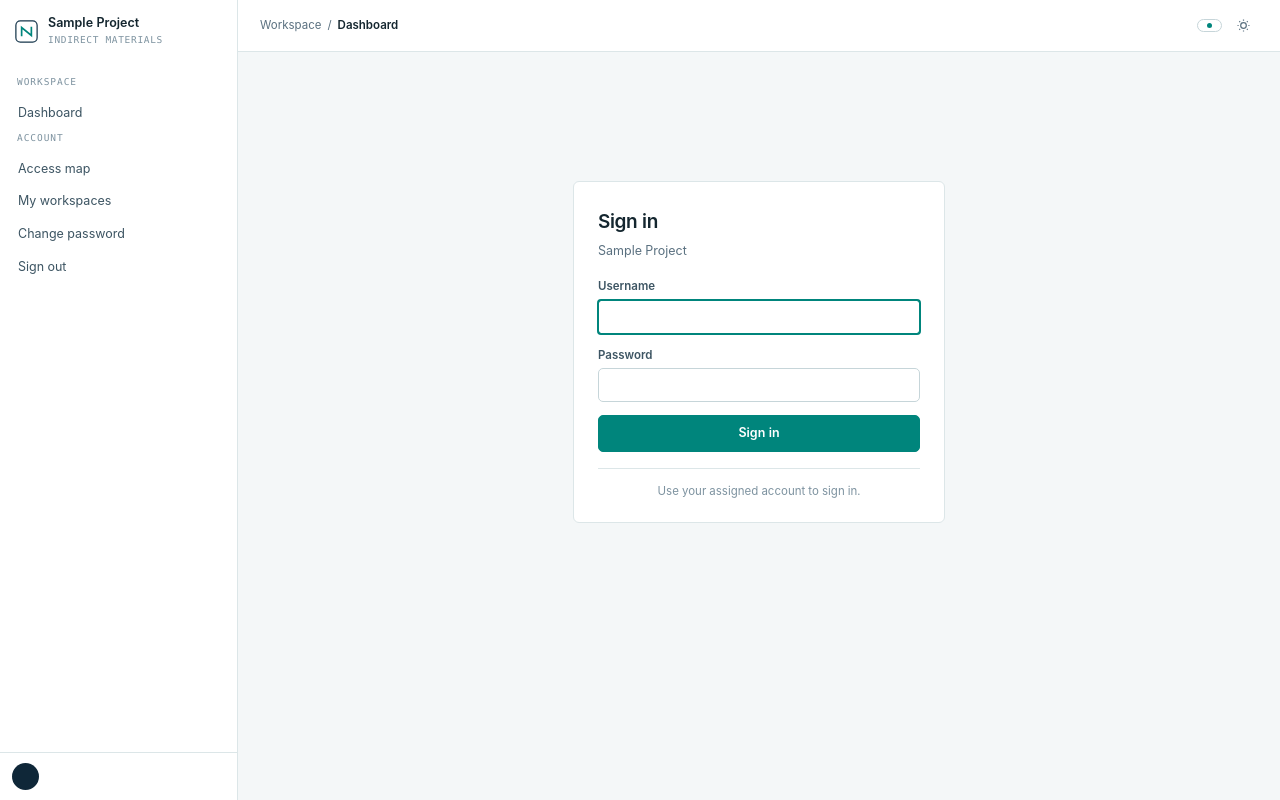
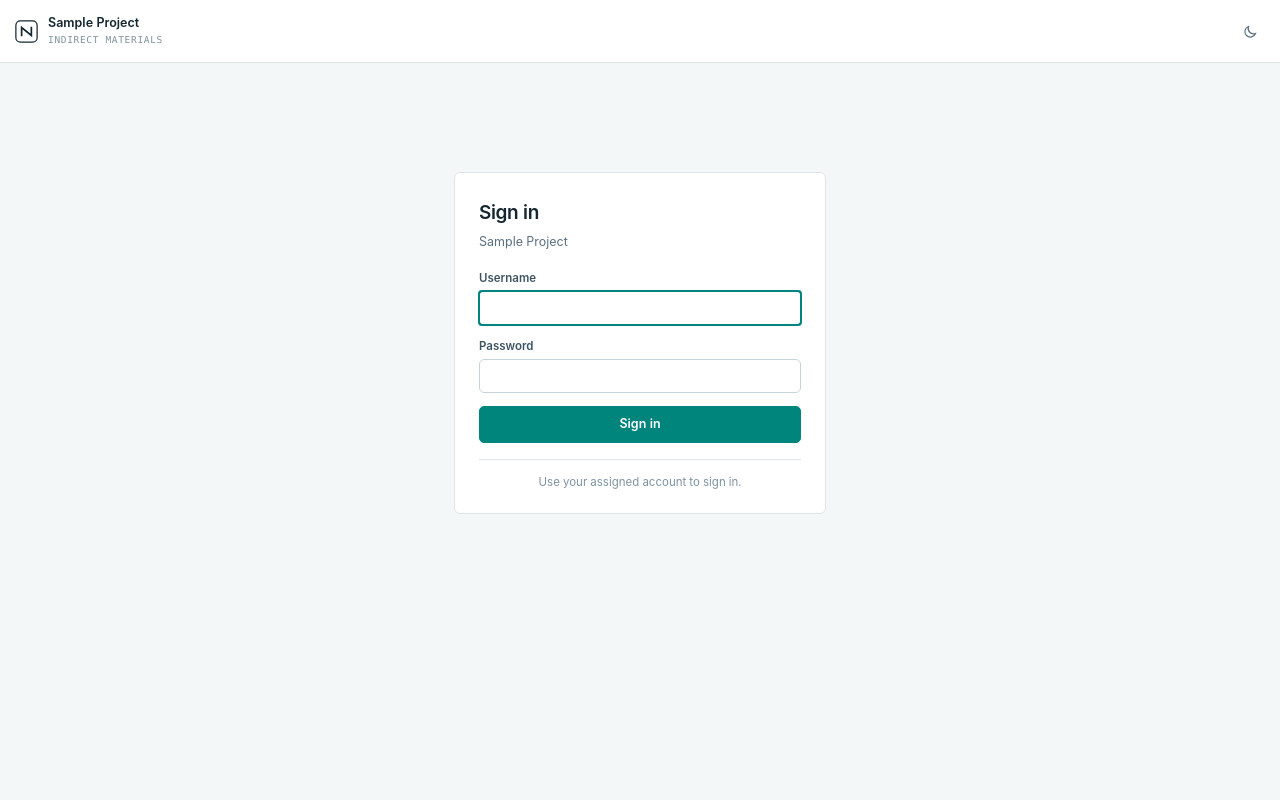
Before and after one commit to aintralph/SAI_PROJECTT, a Django app: page /accounts/login/ in a window 1280 px wide. Run offline with Django 5.2, Linux system fonts and the light colour scheme.

Commit message:
Sign-in page: standalone auth shell, guard sidebar, single theme icon

```diff
--- a/accounts/templates/accounts/login.html
+++ b/accounts/templates/accounts/login.html
@@ -1,35 +1,30 @@
-{% extends "base.html" %}
-
-{% block title %}Sign in | Sample Project{% endblock %}
+{% extends "base_auth.html" %}
 
 {% block content %}
-<div class="auth-wrap">
-  <section class="auth-card">
+<div class="auth-card">
   <h1>Sign in</h1>
   <p class="sub">Sample Project</p>
-    {% if form.errors %}
-      <div class="alert bad" role="alert">
-        <b>Sign in failed.</b>
-        <ul>
+  <form method="post" action="{% url 'login' %}" class="form">
+    {% csrf_token %}
     {% for error in form.non_field_errors %}
-            <li>{{ error }}</li>
+      <div class="err" role="alert">{{ error }}</div>
     {% endfor %}
-          {% for field in form %}
-            {% for error in field.errors %}
-              <li>{{ field.label }}: {{ error }}</li>
+    <div class="field">
+      <label for="{{ form.username.id_for_label }}">Username</label>
+      <input class="input" type="text" name="{{ form.username.html_name }}" id="{{ form.username.id_for_label }}" value="{{ form.username.value|default_if_none:'' }}" autocomplete="username" autocapitalize="none" maxlength="{{ form.username.field.max_length }}" autofocus required{% if form.username.errors %} aria-invalid="true"{% endif %}>
+      {% for error in form.username.errors %}
+        <div class="err">{{ error }}</div>
       {% endfor %}
+    </div>
+    <div class="field">
+      <label for="{{ form.password.id_for_label }}">Password</label>
+      <input class="input" type="password" name="{{ form.password.html_name }}" id="{{ form.password.id_for_label }}" autocomplete="current-password" required{% if form.password.errors %} aria-invalid="true"{% endif %}>
+      {% for error in form.password.errors %}
+        <div class="err">{{ error }}</div>
       {% endfor %}
-        </ul>
     </div>
-    {% endif %}
-    <form method="post" class="form">
-      {% csrf_token %}
-      {% for field in form %}
-        {% include "partials/field.html" with field=field %}
-      {% endfor %}
-      <button class="btn btn-primary btn-block" type="submit">Sign in</button>
+    <button class="btn btn-primary btn-block" type="submit" data-once>Sign in</button>
   </form>
   <div class="auth-foot">Use your assigned account to sign in.</div>
-  </section>
 </div>
 {% endblock %}
--- a/static/css/main.css
+++ b/static/css/main.css
@@ -39,6 +39,7 @@ button{background:none;border:0;cursor:pointer}
 .skip:focus{left:12px;top:12px;z-index:100;background:var(--surface);border:1px solid var(--border-strong);padding:8px 12px;border-radius:5px;font-size:12.5px}
 
 /* === Components === */
+.auth-bar{display:grid;grid-template-columns:23px 1fr auto;align-items:center;gap:10px;background:var(--surface);border-bottom:1px solid var(--border);padding:15px}
 .brand{display:flex;align-items:center;gap:10px;padding:15px}
 .brand .mark-frame{color:var(--navy)}
 .brand .mark-glyph{color:var(--teal)}
@@ -175,6 +176,10 @@ textarea.input{height:auto;padding:8px}
 .input[aria-invalid="true"]{border-color:var(--danger)}
 
 /* === Themes === */
+[data-theme="light"] .theme-moon{display:block}
+[data-theme="light"] .theme-sun{display:none}
+[data-theme="dark"] .theme-moon{display:none}
+[data-theme="dark"] .theme-sun{display:block}
 [data-theme="dark"] .avatar{background:var(--teal);color:#08222A}
 [data-theme="dark"] .btn-primary{color:#04211D}
 [data-theme="dark"] .tile .go{color:var(--teal)}
--- a/static/js/app.js
+++ b/static/js/app.js
@@ -3,6 +3,14 @@
   const root = document.documentElement;
 
   if (themeButton) {
+    const updateThemeLabel = () => {
+      const action = root.dataset.theme === "dark"
+        ? "Switch to light theme"
+        : "Switch to dark theme";
+      themeButton.setAttribute("aria-label", action);
+      themeButton.title = action;
+    };
+
     try {
       const savedTheme = window.localStorage.getItem("sia-theme");
       if (savedTheme === "light" || savedTheme === "dark") {
@@ -11,10 +19,12 @@
     } catch (error) {
       console.error("Unable to read the saved theme preference.", error);
     }
+    updateThemeLabel();
 
     themeButton.addEventListener("click", () => {
       const nextTheme = root.dataset.theme === "dark" ? "light" : "dark";
       root.dataset.theme = nextTheme;
+      updateThemeLabel();
       try {
         window.localStorage.setItem("sia-theme", nextTheme);
       } catch (error) {
--- a/templates/base.html
+++ b/templates/base.html
@@ -12,7 +12,16 @@
 <div class="shell">
   {% include "partials/sidebar.html" %}
   <div class="main">
-    {% include "partials/topbar.html" %}
+    <header class="topbar">
+      {% if crumb_current %}
+        <div class="crumb">
+          <span>{{ crumb_parent|default:"Workspace" }}</span>
+          <span>/</span>
+          <b>{{ crumb_current }}</b>
+        </div>
+      {% endif %}
+      {% include "partials/topbar.html" %}
+    </header>
     {% include "partials/messages.html" %}
     <main class="content" id="main" tabindex="-1">
       {% block content %}{% endblock %}
--- /dev/null
+++ b/templates/base_auth.html
@@ -0,0 +1,30 @@
+{% load static %}
+<!DOCTYPE html>
+<html lang="en" data-theme="light">
+<head>
+  <meta charset="utf-8">
+  <meta name="viewport" content="width=device-width, initial-scale=1">
+  <title>{% block title %}Sign in{% endblock %} · Sample Project</title>
+  <link rel="stylesheet" href="{% static 'css/main.css' %}">
+</head>
+<body>
+<a class="skip" href="#main">Skip to content</a>
+<div class="auth-bar">
+  {% include "partials/mark.svg" %}
+  <div>
+    <div class="brand-name">Sample Project</div>
+    <div class="brand-sub">Indirect materials</div>
+  </div>
+  <button class="theme-btn" id="themeToggle" type="button" title="Switch to dark theme" aria-label="Switch to dark theme">
+    <svg width="15" height="15" viewBox="0 0 16 16" fill="none" stroke="currentColor" stroke-width="1.3" aria-hidden="true">
+      <g class="theme-moon"><path d="M13.3 10.1A5.7 5.7 0 0 1 5.9 2.7 5.8 5.8 0 1 0 13.3 10.1Z"/></g>
+      <g class="theme-sun"><circle cx="8" cy="8" r="3"/><path d="M8 1.6v1.2M8 13.2v1.2M1.6 8h1.2M13.2 8h1.2M3.5 3.5l.9.9M11.6 11.6l.9.9M12.5 3.5l-.9.9M4.4 11.6l-.9.9"/></g>
+    </svg>
+  </button>
+</div>
+<main id="main" tabindex="-1" class="auth-wrap">
+  {% block content %}{% endblock %}
+</main>
+<script defer src="{% static 'js/app.js' %}"></script>
+</body>
+</html>
--- a/templates/partials/sidebar.html
+++ b/templates/partials/sidebar.html
@@ -7,6 +7,7 @@
     </div>
   </div>
 
+  {% if request.user.is_authenticated %}
     {% with current_url=request.resolver_match.url_name %}
     <nav class="nav">
       <div class="nav-label">Workspace</div>
@@ -28,10 +29,12 @@
          href="{% url 'overview' %}"{% if current_url == 'overview' %} aria-current="page"{% endif %}>My workspaces</a>
       <a class="nav-item{% if current_url == 'password_change' %} on{% endif %}"
          href="{% url 'password_change' %}"{% if current_url == 'password_change' %} aria-current="page"{% endif %}>Change password</a>
+      {% if request.user.is_authenticated %}
         <form method="post" action="{% url 'logout' %}">
           {% csrf_token %}
           <button class="nav-item" type="submit">Sign out</button>
         </form>
+      {% endif %}
     </nav>
     {% endwith %}
 
@@ -42,4 +45,5 @@
         <span>{{ role.label }}</span>
       </div>
     </div>
+  {% endif %}
 </aside>
--- a/templates/partials/topbar.html
+++ b/templates/partials/topbar.html
@@ -1,15 +1,9 @@
-<header class="topbar">
-  <div class="crumb">
-    <span>{{ crumb_parent|default:"Workspace" }}</span>
-    <span>/</span>
-    <b>{{ crumb_current|default:"Dashboard" }}</b>
-  </div>
 <div class="topbar-right">
   <span class="role-pill"><i></i>{{ role.label }}</span>
-    <button class="theme-btn" id="themeToggle" type="button" title="Switch theme" aria-label="Switch light or dark theme">
+  <button class="theme-btn" id="themeToggle" type="button" title="Switch to dark theme" aria-label="Switch to dark theme">
     <svg width="15" height="15" viewBox="0 0 16 16" fill="none" stroke="currentColor" stroke-width="1.3" aria-hidden="true">
-        <circle cx="8" cy="8" r="3"/><path d="M8 1.6v1.2M8 13.2v1.2M1.6 8h1.2M13.2 8h1.2M3.5 3.5l.9.9M11.6 11.6l.9.9M12.5 3.5l-.9.9M4.4 11.6l-.9.9"/>
+      <g class="theme-moon"><path d="M13.3 10.1A5.7 5.7 0 0 1 5.9 2.7 5.8 5.8 0 1 0 13.3 10.1Z"/></g>
+      <g class="theme-sun"><circle cx="8" cy="8" r="3"/><path d="M8 1.6v1.2M8 13.2v1.2M1.6 8h1.2M13.2 8h1.2M3.5 3.5l.9.9M11.6 11.6l.9.9M12.5 3.5l-.9.9M4.4 11.6l-.9.9"/></g>
     </svg>
   </button>
 </div>
-</header>
```
Also changed, not shown: FRONTEND_FREEZE.md (+8 -0 lines). Lines whose indentation alone changed are shown as unchanged.
